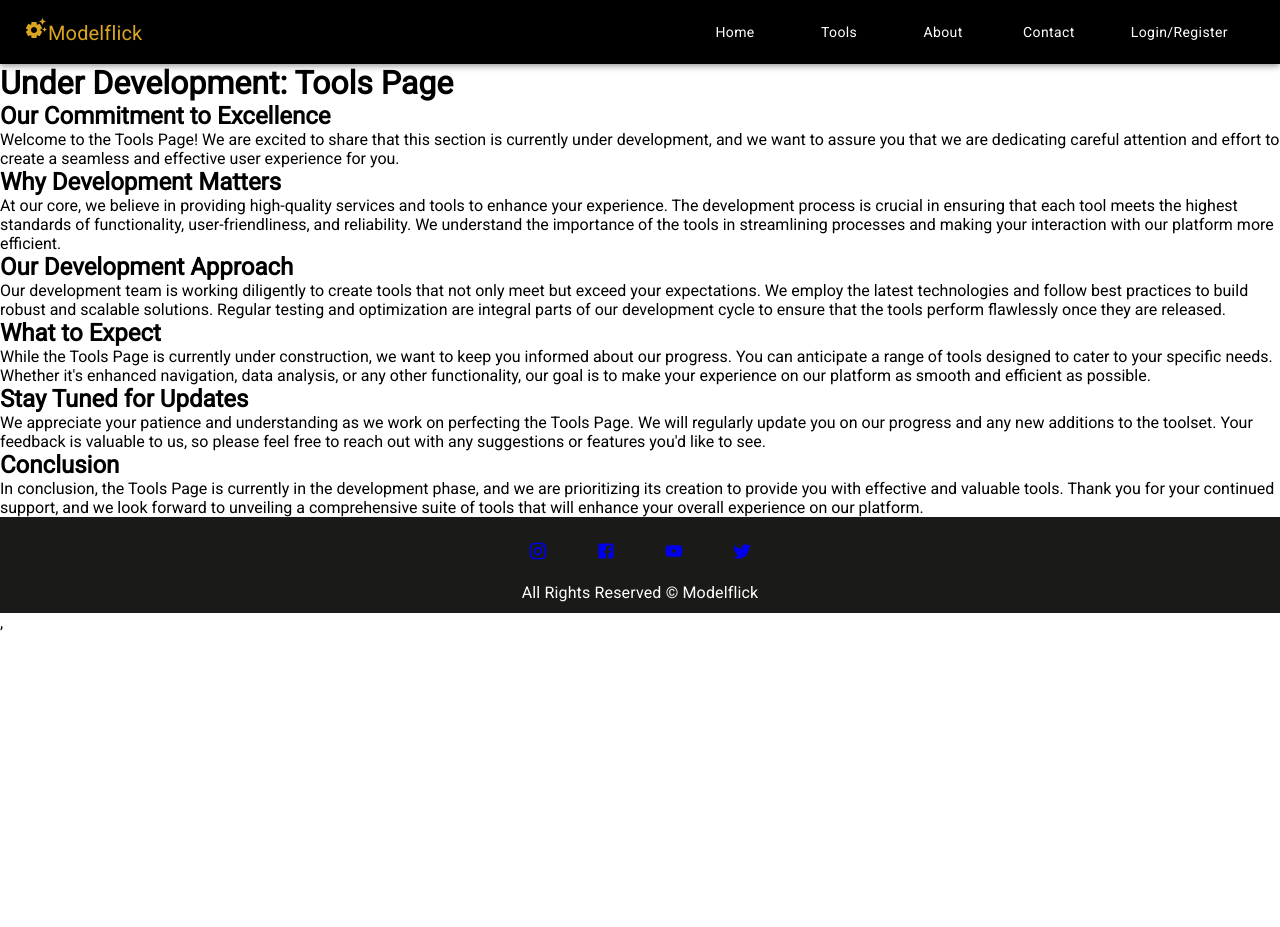
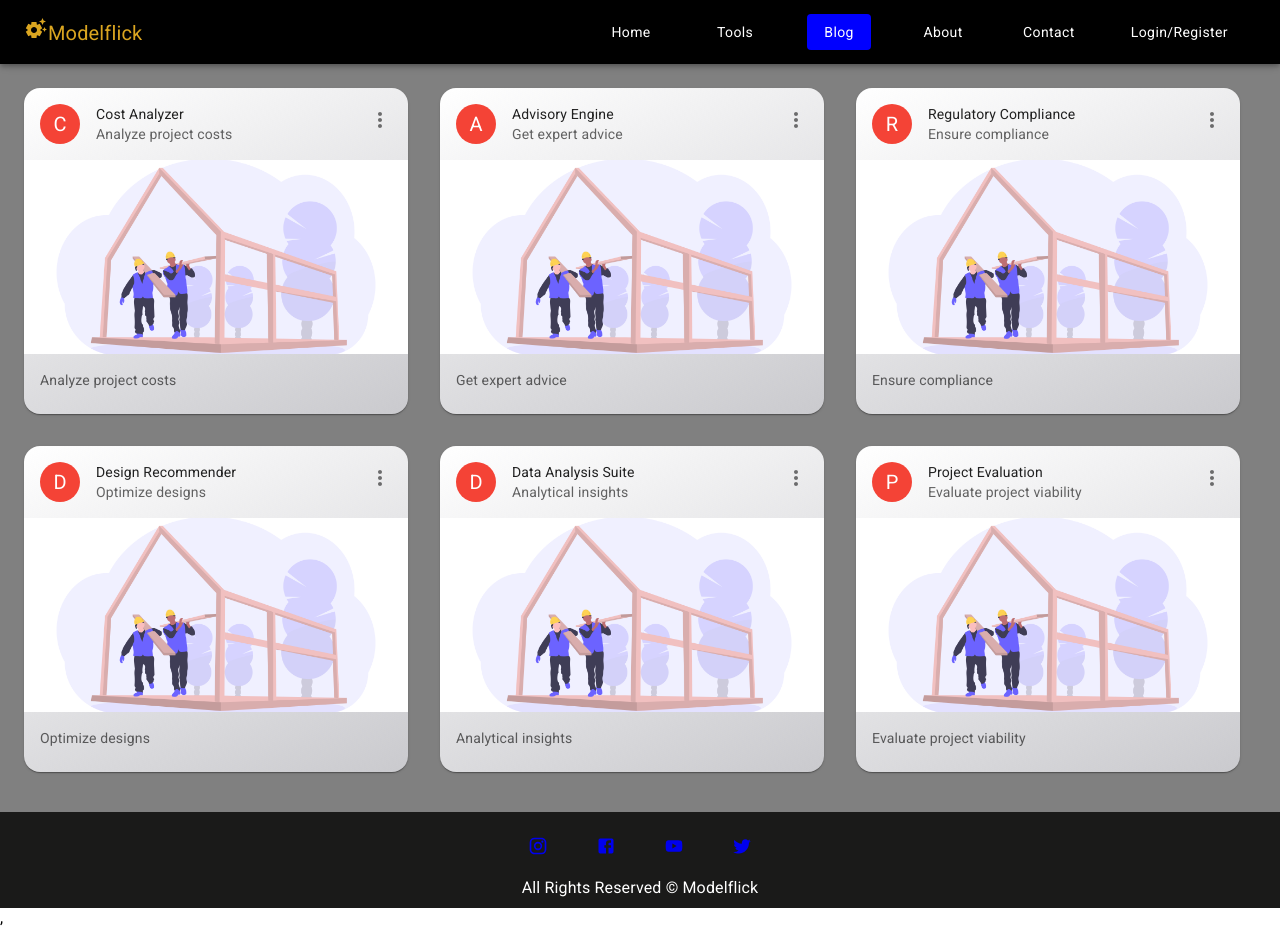
Before and after one commit to Arunarchitect/arunreact, a React (Vite) app: page /blog in a window 1280 px wide. Before the commit the page ends 800 px from the top, so only its background shows below. Built offline with nearby package versions, Linux system fonts and the light colour scheme.

Commit message:
added blog page

```diff
--- a/src/App.jsx
+++ b/src/App.jsx
@@ -12,6 +12,7 @@ import Dashboard from "./pages/Dashboard"
 import { useSelector } from "react-redux";
 import ResetPassword from "./pages/auth/ResetPassword"
 import Schedule from "./pages/tools/Schedule"
+import Blog from "./pages/Blog"
 
 
 function App() {
@@ -24,6 +25,7 @@ function App() {
             <Route path="/about" element={<About />} />
             <Route path="/contact" element={<Contact />} />
             <Route path="/menu" element={<Menu />} />
+            <Route path="/blog" element={<Blog />} />
             <Route path="/test" element={<Test />} />
             <Route path="/schedule" element={<Schedule />} />
             <Route path="/login" element={!access_token ? <LoginReg /> : <Navigate to='/dashboard' />} />
--- a/src/components/layout/Header.jsx
+++ b/src/components/layout/Header.jsx
@@ -33,6 +33,11 @@ const Header = () => {
             <li>
               <Button component={NavLink} to={'/menu'} style={({ isActive }) => ({ color: isActive ? 'white' : 'black', textTransform: 'none', backgroundColor: isActive ? 'blue' : '' })}>
                 Tools
+              </Button>
+            </li>
+            <li>
+              <Button component={NavLink} to={'/blog'} style={({ isActive }) => ({ color: isActive ? 'white' : 'black', textTransform: 'none', backgroundColor: isActive ? 'blue' : '' })}>
+                Blog
               </Button>
             </li>
             <li>
@@ -80,6 +85,11 @@ const Header = () => {
               </Button>
             </li>
             <li>
+              <Button component={NavLink} to={'/blog'} style={({ isActive }) => ({ color: 'white', textTransform: 'none', backgroundColor: isActive ? 'blue' : '' })}>
+                Blog
+              </Button>
+            </li>
+            <li>
               <Button component={NavLink} to={'/about'} style={({ isActive }) => ({ color: 'white', textTransform: 'none', backgroundColor: isActive ? 'blue' : '' })}>
                 About
               </Button>
--- /dev/null
+++ b/src/pages/Blog.jsx
@@ -0,0 +1,70 @@
+import React from 'react';
+import { Link } from 'react-router-dom';
+import Layout from '../components/layout/Layout';
+import { Grid } from '@mui/material';
+import Card from '@mui/material/Card';
+import CardHeader from '@mui/material/CardHeader';
+import CardMedia from '@mui/material/CardMedia';
+import CardContent from '@mui/material/CardContent';
+import Avatar from '@mui/material/Avatar';
+import IconButton from '@mui/material/IconButton';
+import Typography from '@mui/material/Typography';
+import { red } from '@mui/material/colors';
+import MoreVertIcon from '@mui/icons-material/MoreVert';
+import '../styles/Dash.css';
+import constructImage from '../images/construct.png';
+
+const Blog = () => {
+  const imageSource = constructImage
+
+  // Tool data array
+  const tools = [
+    { title: 'Cost Analyzer', subheader: 'Analyze project costs', avatarLabel: 'C', route: '/blog' },
+    { title: 'Advisory Engine', subheader: 'Get expert advice', avatarLabel: 'A', route: '/blog' },
+    { title: 'Regulatory Compliance', subheader: 'Ensure compliance', avatarLabel: 'R', route: '/blog' },
+    { title: 'Design Recommender', subheader: 'Optimize designs', avatarLabel: 'D', route: '/blog' },
+    { title: 'Data Analysis Suite', subheader: 'Analytical insights', avatarLabel: 'D', route: '/blog' },
+    { title: 'Project Evaluation', subheader: 'Evaluate project viability', avatarLabel: 'P', route: '/blog' },
+  ];
+
+  return (
+    <Layout>
+      <Grid container spacing={2} padding={3} style={{ backgroundColor: 'gray' }} justifyContent="center">
+        {tools.map((tool, index) => (
+          <Grid key={index} item xs={12} lg={4} sm={4} padding={2}>
+            {/* Wrap the Card with a Link */}
+            <Link to={tool.route} style={{ textDecoration: 'none', color: 'inherit' }}>
+              <Card
+                sx={{
+                  width: '100%',
+                  height: '100%',
+                  borderRadius: '16px',
+                  transition: 'transform 0.2s',
+                  '&:hover': {
+                    transform: 'scale(1.05)',
+                  },
+                }}
+                className='cardgradient'
+              >
+                <CardHeader
+                  avatar={<Avatar sx={{ bgcolor: red[500] }} aria-label={tool.avatarLabel}>{tool.avatarLabel}</Avatar>}
+                  action={<IconButton aria-label="settings"><MoreVertIcon /></IconButton>}
+                  title={tool.title}
+                  subheader={tool.subheader}
+                />
+                <CardMedia component="img" height="194" image={imageSource} alt={tool.title} />
+                <CardContent>
+                  <Typography variant="body2" color="text.secondary">
+                    {tool.subheader}
+                  </Typography>
+                </CardContent>
+              </Card>
+            </Link>
+          </Grid>
+        ))}
+      </Grid>
+    </Layout>
+  );
+};
+
+export default Blog;
```
